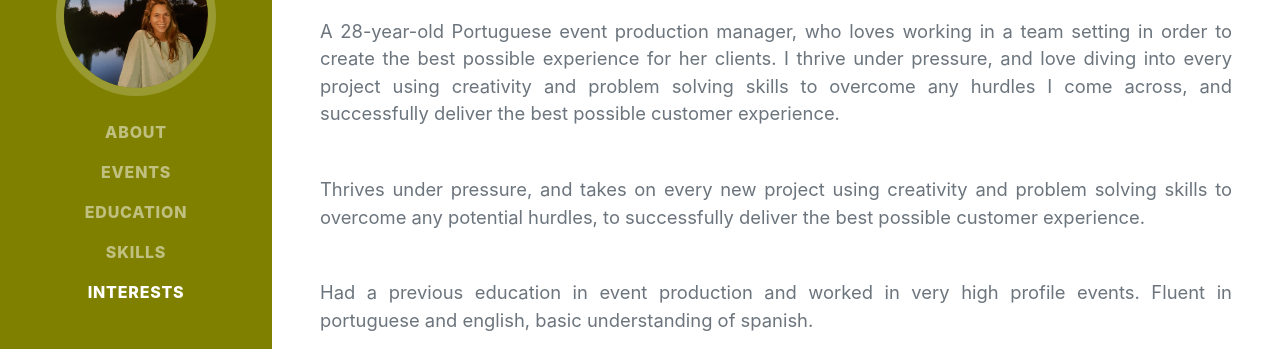
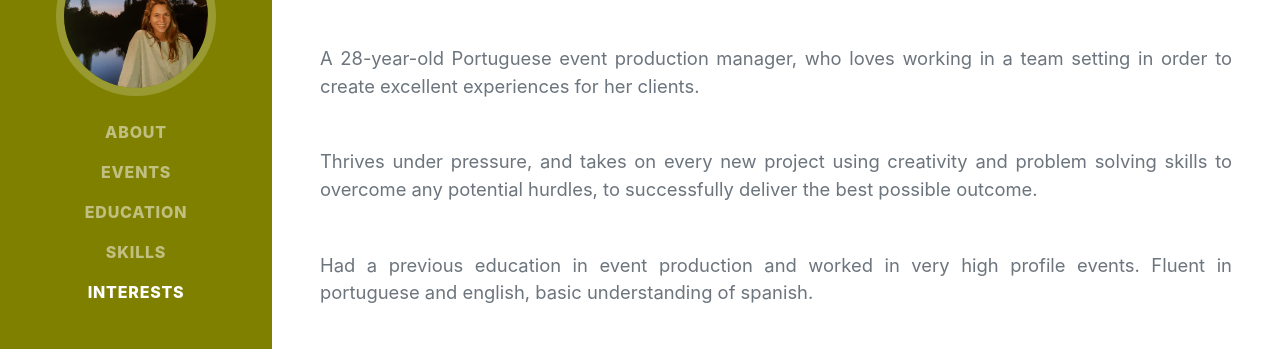
Before and after one commit to rita-mak/portfolio, a plain HTML site: page index.html in a window 1280 px wide. Shown: the part 280-629 px from the top of the page. Drawn offline with nearby package versions, Linux system fonts and the light colour scheme; a web font is replaced by a local one.

Commit message:
Update index.html

```diff
--- a/index.html
+++ b/index.html
@@ -96,15 +96,12 @@
           </div>
           <p class="lead mb-5">
             A 28-year-old Portuguese event production manager, who loves working in a team setting
-            in order to create the best possible experience for her clients. I thrive under pressure,
-            and love diving into every project using creativity and problem solving skills to
-            overcome any hurdles I come across, and successfully deliver the best possible
-            customer experience.
+            in order to create excellent experiences for her clients.
           </p>
           <p class="lead mb-5">
             Thrives under pressure, and takes on every new project using creativity and problem
             solving skills to overcome any potential hurdles, to successfully deliver the best possible
-            customer experience.
+            outcome.
           </p>
           <p class="lead mb-5">
             Had a previous education in event production and worked in very high profile events.
```
